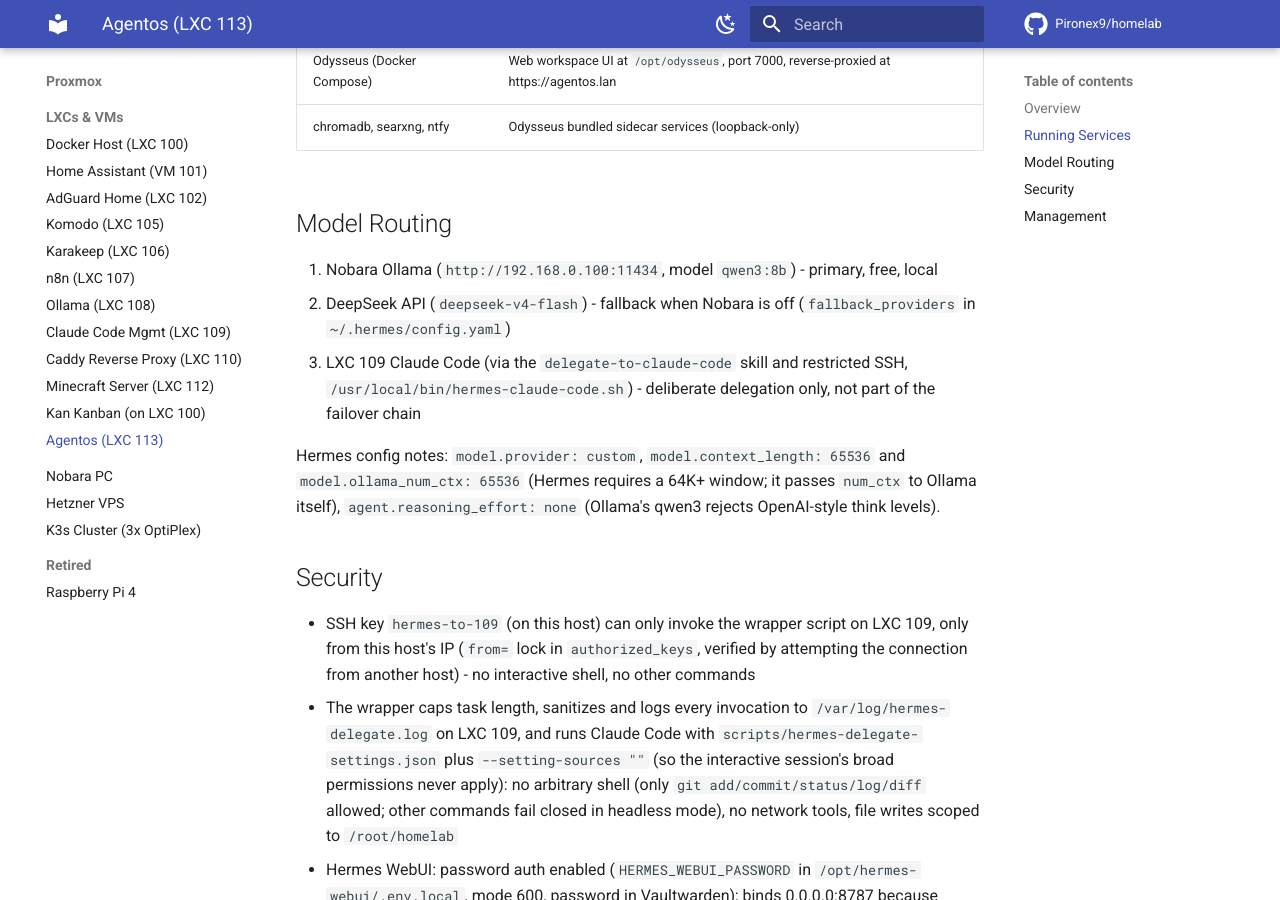
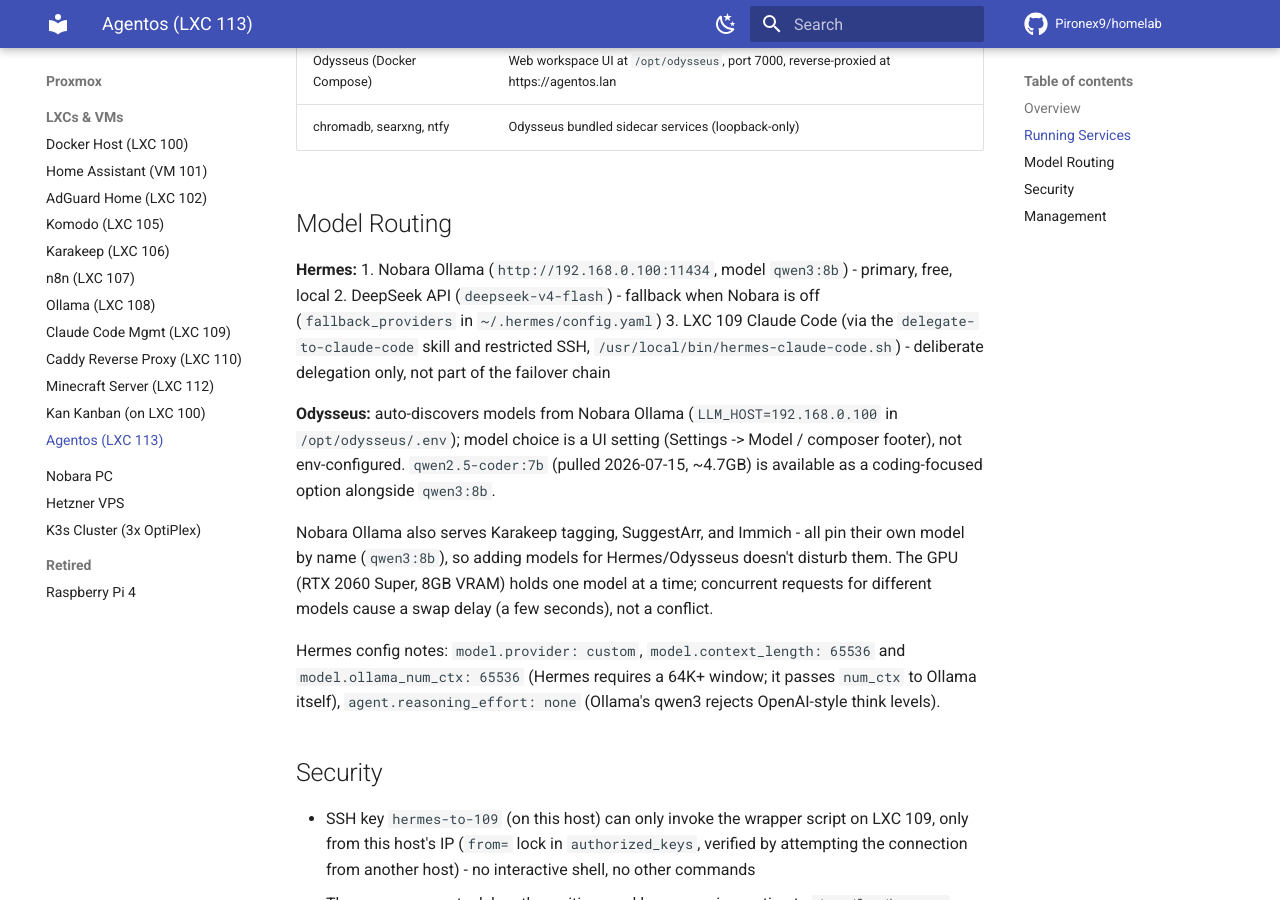
Before and after one commit to Pironex9/homelab, an MkDocs documentation site: the page built from docs/hosts/agentos.md, in a window 1280 px wide and 900 px high, scrolled down 980 px. Built offline with MkDocs 1.6.1 and Material for MkDocs 9.7.7, drawn with Linux system fonts in a browser that asks for light colours; comment, search, counter and statistics services are not loaded.

Commit message:
docs(agentos): document qwen2.5-coder:7b for Odysseus, Nobara Ollama sharing

```diff
--- a/docs/hosts/agentos.md
+++ b/docs/hosts/agentos.md
@@ -25,9 +25,14 @@
 
 ## Model Routing
 
+**Hermes:**
 1. Nobara Ollama (`http://192.168.0.100:11434`, model `qwen3:8b`) - primary, free, local
 2. DeepSeek API (`deepseek-v4-flash`) - fallback when Nobara is off (`fallback_providers` in `~/.hermes/config.yaml`)
 3. LXC 109 Claude Code (via the `delegate-to-claude-code` skill and restricted SSH, `/usr/local/bin/hermes-claude-code.sh`) - deliberate delegation only, not part of the failover chain
+
+**Odysseus:** auto-discovers models from Nobara Ollama (`LLM_HOST=192.168.0.100` in `/opt/odysseus/.env`); model choice is a UI setting (Settings -> Model / composer footer), not env-configured. `qwen2.5-coder:7b` (pulled 2026-07-15, ~4.7GB) is available as a coding-focused option alongside `qwen3:8b`.
+
+Nobara Ollama also serves Karakeep tagging, SuggestArr, and Immich - all pin their own model by name (`qwen3:8b`), so adding models for Hermes/Odysseus doesn't disturb them. The GPU (RTX 2060 Super, 8GB VRAM) holds one model at a time; concurrent requests for different models cause a swap delay (a few seconds), not a conflict.
 
 Hermes config notes: `model.provider: custom`, `model.context_length: 65536` and
 `model.ollama_num_ctx: 65536` (Hermes requires a 64K+ window; it passes `num_ctx`
```
